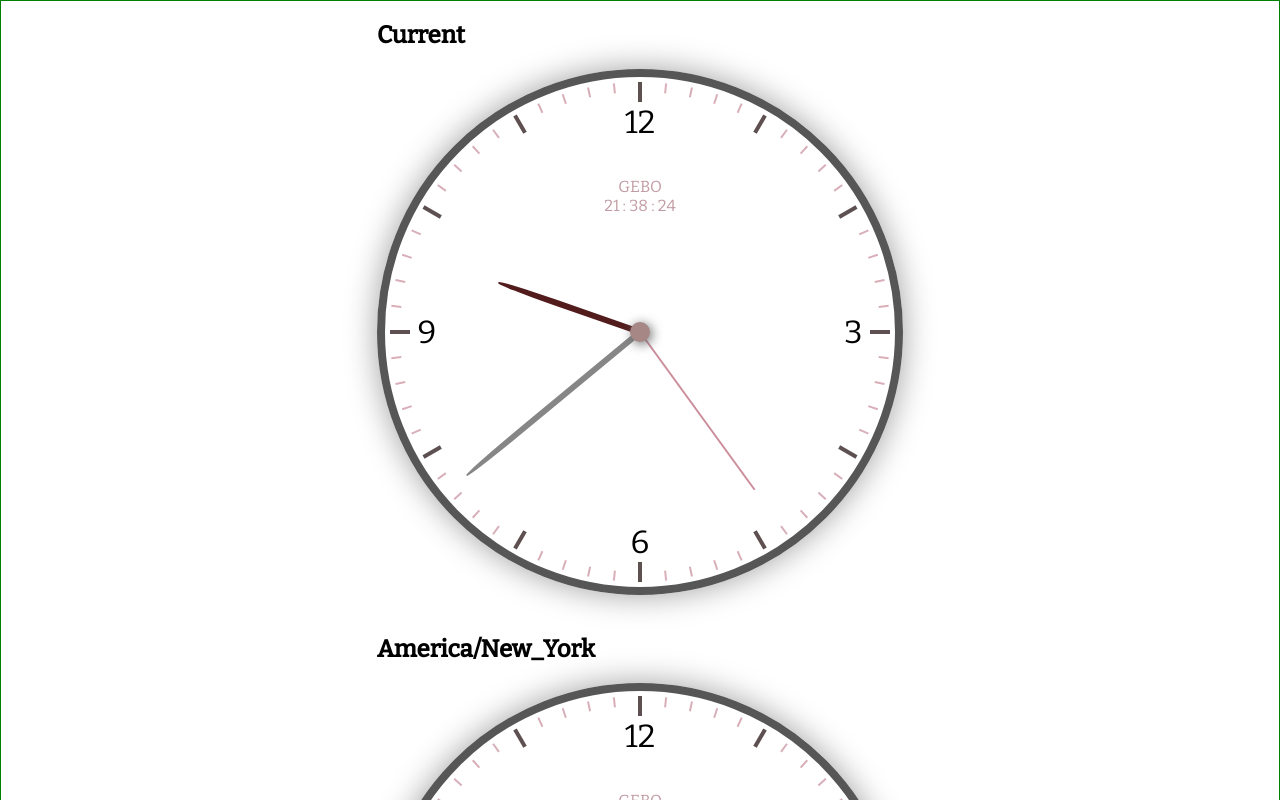
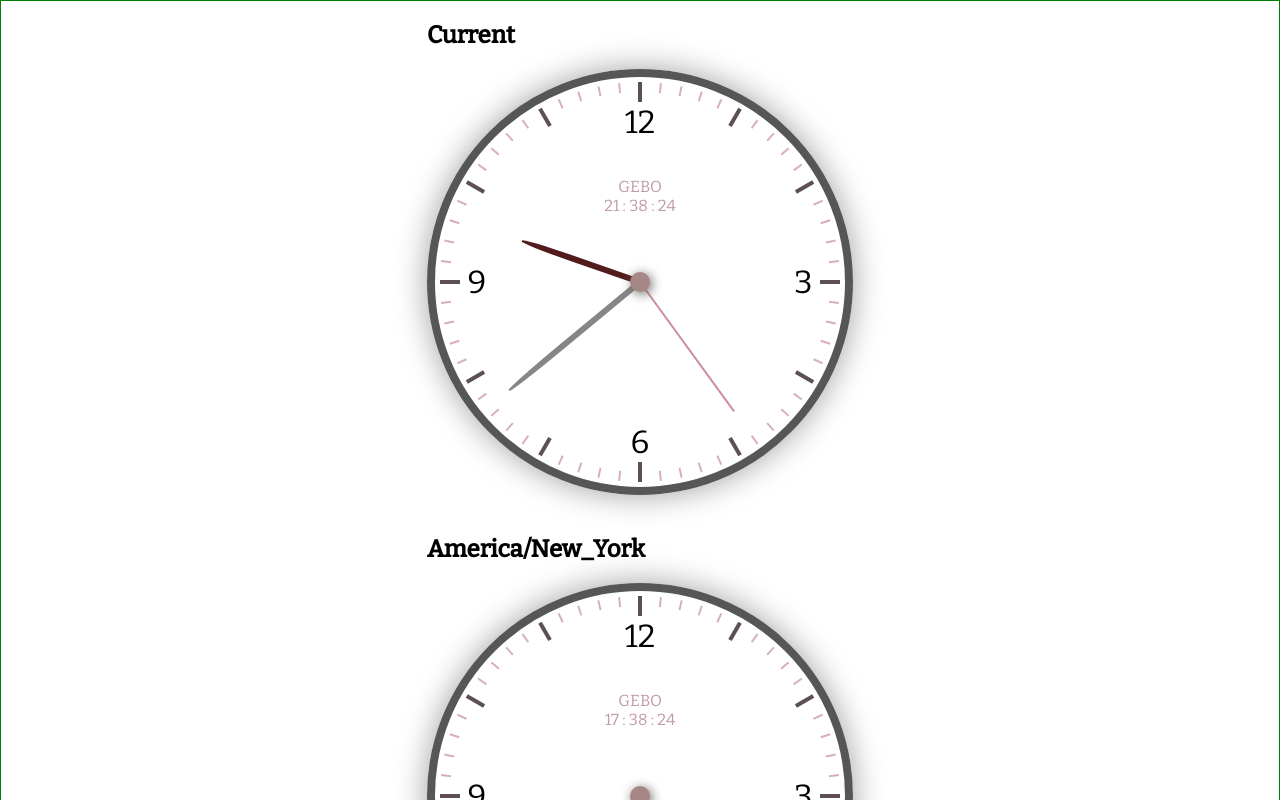
Before and after one commit to sprajams/analog-clock, a React (Create React App) app: page / in a window 1280 px wide. Shown: the top 800 px of the page. Built offline with nearby package versions, Linux system fonts and the light colour scheme.

Commit message:
restyling of clock

```diff
--- a/src/components/Clock/styles.module.scss
+++ b/src/components/Clock/styles.module.scss
@@ -55,8 +55,8 @@
   padding: 5px;
   box-shadow: 0 0 20px rgb(160, 160, 160);
   @media (min-width: 768px) {
-    height: 500px;
-    width: 500px;
+    height: 400px;
+    width: 400px;
     border: 8px solid rgb(86, 86, 86);
     box-shadow: 0 0 32px rgb(160, 160, 160);
   }
@@ -70,7 +70,7 @@
   top: 5px;
   transform-origin: 50% 175px;
   @media (min-width: 768px) {
-    transform-origin: 50% 250px;
+    transform-origin: 50% 200px;
   }
 }
 // make every 5th marking bold
@@ -82,7 +82,7 @@
   left: 50%;
   transform-origin: 50% 175px;
   @media (min-width: 768px) {
-    transform-origin: 50% 250px;
+    transform-origin: 50% 200px;
   }
 }
 .center {
@@ -91,7 +91,7 @@
   border-radius: 50%;
   background: rgb(167, 134, 134);
   filter: drop-shadow(2px 2px 6px rgb(99, 99, 99));
-  z-index: 1;
+  z-index: 4;
   @media (min-width: 768px) {
     width: 20px;
     height: 20px;
@@ -114,15 +114,17 @@
 .hour {
   height: 105px;
   background: rgb(83, 28, 28);
+  z-index: 1;
   @media (min-width: 768px) {
-    height: 150px;
+    height: 125px;
   }
 }
 .minute {
   height: 150px;
   background: rgb(134, 134, 134);
+  z-index: 2;
   @media (min-width: 768px) {
-    height: 225px;
+    height: 170px;
   }
 }
 .second {
@@ -130,8 +132,9 @@
   background: rgb(204, 141, 155);
   width: 2px;
   border-radius: 0;
+  z-index: 3;
   @media (min-width: 768px) {
-    height: 195px;
+    height: 160px;
   }
 }
 .brand {
```
